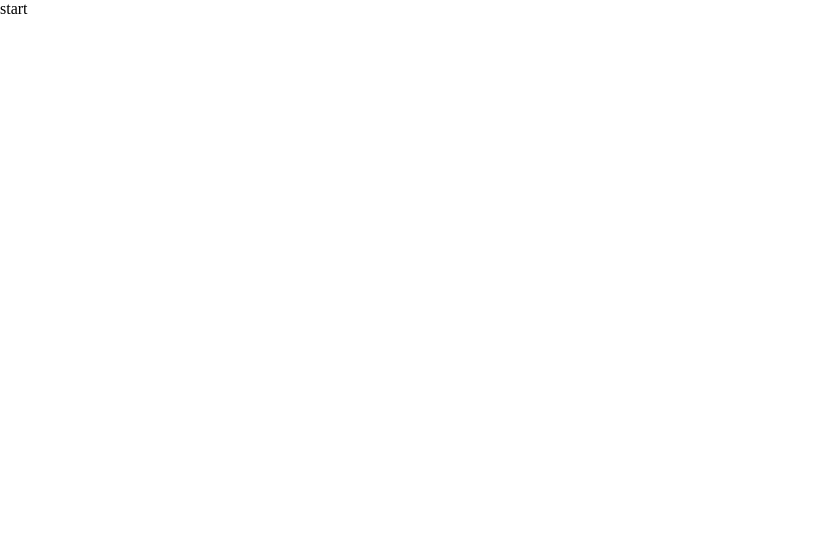
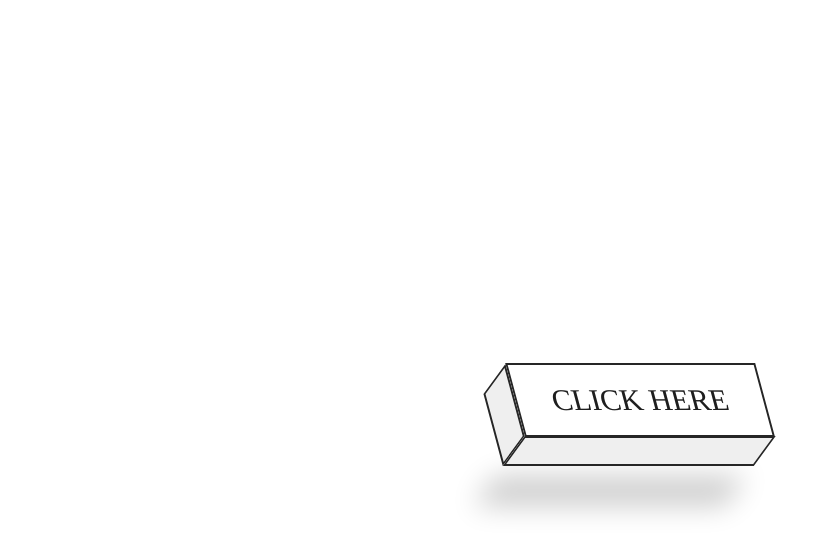
Before and after one commit to freetimezp/usefull-things-314-button, a plain HTML site: page index.html in a window 1280 px wide. Shown: the whole page, without its empty margins (0-838 px from the left). Drawn offline with Linux system fonts and the light colour scheme.

Commit message:
02. usefull-things-314-button. UI. Btn hover.

```diff
--- a/assets/css/style.css
+++ b/assets/css/style.css
@@ -9,3 +9,68 @@
 a {
     text-decoration: none;
 }
+
+.center {
+    position: absolute;
+    top: 50%;
+    left: 50%;
+    transform: translate(-50%, -50%);
+}
+
+.center a {
+    display: inherit;
+    padding: 20px 35px;
+    color: #262626;
+    font-size: 30px;
+    background: transparent;
+    text-align: center;
+    line-height: 100%;
+    text-transform: uppercase;
+    border: 2px solid #262626;
+    transition: 0.5s;
+    transform: skew(15deg);
+}
+
+.center a::before {
+    content: attr(data-text);
+    position: absolute;
+    bottom: 0;
+    left: 0;
+    padding: 20px 35px;
+    color: rgba(0, 0, 0, 0.2);
+    transform: skew(0deg);
+    transition: transform 0.5s ease;
+}
+
+.center a:hover {
+    background: rgba(79, 156, 255, 1);
+    color: #fff;
+}
+
+.center a:hover::before {
+    transform: translateY(5px) skew(0deg);
+    filter: blur(2px);
+}
+
+span:nth-child(1) {
+    position: absolute;
+    top: 14px;
+    left: -32px;
+    width: 30px;
+    height: 102.5%;
+    border: 2px solid #262626;
+    background: #efefef;
+    transform: skewY(-45deg);
+}
+
+span:nth-child(2) {
+    position: absolute;
+    bottom: -31px;
+    left: -17px;
+    width: 102%;
+    height: 30px;
+    border: 2px solid #262626;
+    background: #efefef;
+    transform: skewX(-45deg);
+    box-shadow: 0 40px 25px rgba(0, 0, 0, 0.2);
+}
--- a/index.html
+++ b/index.html
@@ -1,18 +1,18 @@
 <!DOCTYPE html>
 <html lang="en">
-
     <head>
-    <meta charset="UTF-8">
+        <meta charset="UTF-8" />
         <meta http-equiv="X-UA-Compatible" content="IE=edge" />
-    <meta name="viewport" content="width=device-width, initial-scale=1.0">
-    <link rel="stylesheet" href="./assets/css/style.css">
+        <meta name="viewport" content="width=device-width, initial-scale=1.0" />
+        <link rel="stylesheet" href="./assets/css/style.css" />
         <title>Project</title>
     </head>
 
     <body>
-    start
+        <div class="center">
+            <a href="#" data-text="Click Here"><span></span><span></span>Click Here</a>
+        </div>
 
         <script src="./assets/js/main.js"></script>
     </body>
-
 </html>
```
Lines whose indentation alone changed are shown as unchanged.
